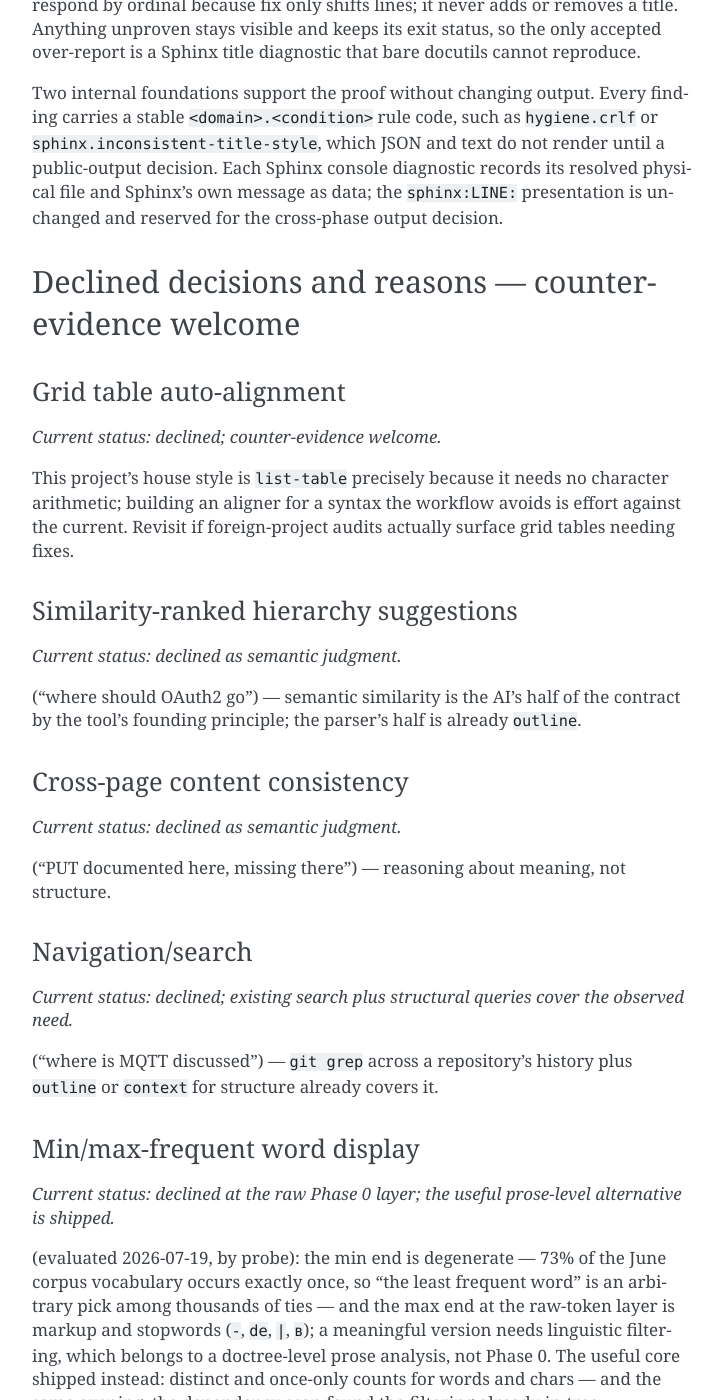
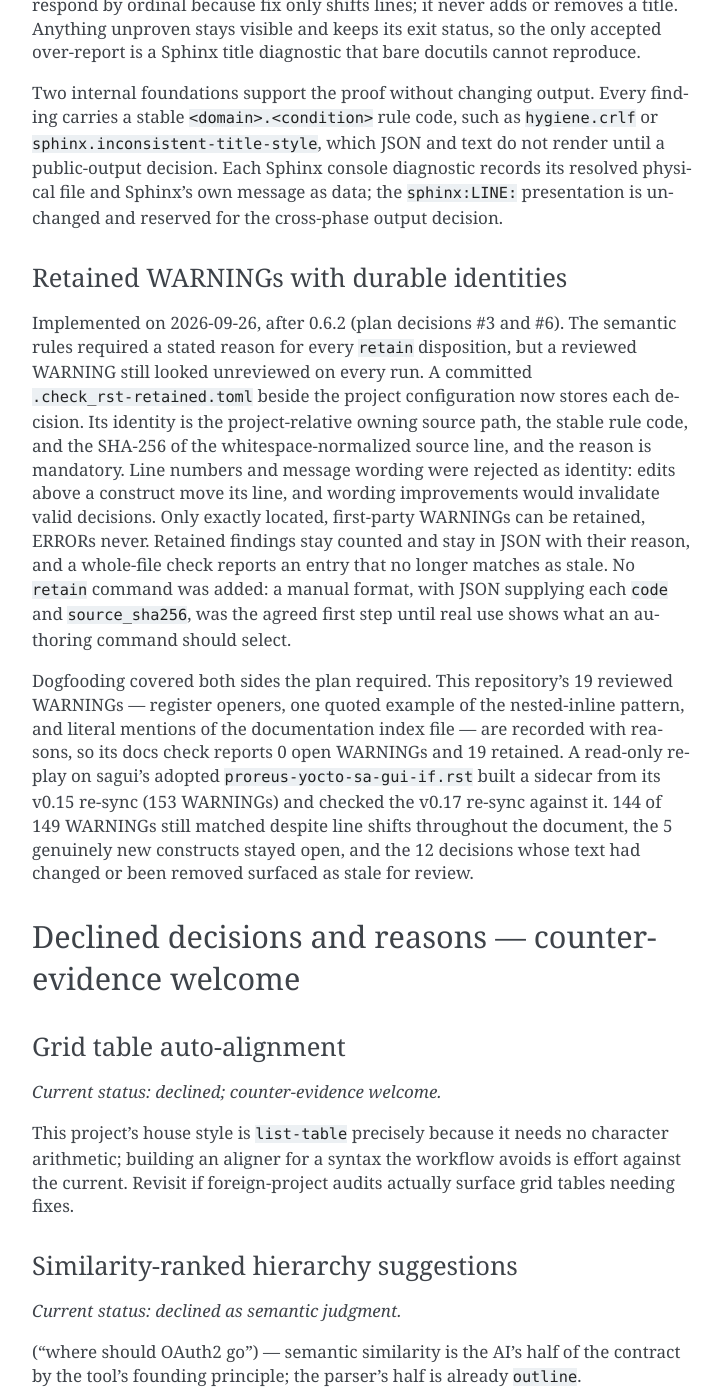
Before and after one commit to dememax/check_rst, a Sphinx documentation site: the page built from docs/roadmap.rst, in a window 1280 px wide and 1400 px high, scrolled down 52967 px. Shown: the whole window, without its empty margins (388-1110 px from the left). Built offline with Sphinx 7.4.7, drawn with Linux system fonts in a browser that asks for light colours; some of the changed text lies outside the part shown.

Commit message:
docs: dogfood retained WARNINGs on this repository and an adopted source
Plan step 3.6: dogfood the sidecar on check_rst's own deliberate WARNINGs and one adopted downstream source before calling the contract stable.

This repository now commits `.check_rst-retained.toml` with a reason for each of its 19 reviewed WARNINGs, built from the tool's own JSON `code` and `source_sha256` values:
- nine dated entries of development.rst's "Real catches" register;
- two co-equal roadmap decision labels;
- three cases of the rules' bare-filename threshold register;
- the roadmap's quoted example of the bold-around-code pattern;
- four literal mentions of an index file that are not navigation targets.

`check --recursive docs` now reports 0 open WARNINGs, 19 retained, and no stale entries. AGENTS.md lists the file in the repository layout and asks for retain decisions and stale-entry updates there.

The downstream side was replayed read-only, without touching sagui. A sidecar built from the v0.15 re-sync of the adopted `proreus-yocto-sa-gui-if.rst` (153 retainable WARNINGs) was checked against its v0.17 re-sync:
- 144 of 149 WARNINGs still matched despite line shifts throughout the document;
- the 5 genuinely new constructs stayed open;
- the 12 decisions whose text had changed or been removed surfaced as stale entries for review.

The roadmap records the design choices — identity, mandatory reasons, WARNING-only, stale detection, no authoring command yet — and this evidence in "Retained WARNINGs with durable identities". A first draft of that record mentioned the index file literally and drew its own bare-filename WARNING; the sentence now describes it instead.

Validation: the full suite passes. The three-step RST loop on roadmap.rst reports 0 errors, and quiet `check --recursive docs` reports 0 errors, 0 warnings, and 19 retained WARNINGs.

Co-Authored-By: Claude Opus 5.5 <noreply@anthropic.com>

```diff
--- a/docs/roadmap.rst
+++ b/docs/roadmap.rst
@@ -2509,6 +2509,35 @@ records its resolved physical file and Sphinx's own message as data; the
 ``sphinx:LINE:`` presentation is unchanged and reserved for the cross-phase
 output decision.
 
+===========================================
+Retained WARNINGs with durable identities
+===========================================
+
+Implemented on 2026-09-26, after 0.6.2 (plan decisions #3 and #6).  The
+semantic rules required a stated reason for every ``retain`` disposition, but a
+reviewed WARNING still looked unreviewed on every run.  A committed
+``.check_rst-retained.toml`` beside the project configuration now stores each
+decision.  Its identity is the project-relative owning source path, the stable
+rule code, and the SHA-256 of the whitespace-normalized source line, and the
+reason is mandatory.  Line numbers and message wording were rejected as
+identity: edits above a construct move its line, and wording improvements would
+invalidate valid decisions.  Only exactly located, first-party WARNINGs can be
+retained, ERRORs never.  Retained findings stay counted and stay in JSON with
+their reason, and a whole-file check reports an entry that no longer matches
+as stale.  No ``retain`` command was added: a manual format, with JSON
+supplying each ``code`` and ``source_sha256``, was the agreed first step until
+real use shows what an authoring command should select.
+
+Dogfooding covered both sides the plan required.  This repository's 19 reviewed
+WARNINGs — register openers, one quoted example of the nested-inline pattern,
+and literal mentions of the documentation index file — are recorded with reasons, so its docs
+check reports 0 open WARNINGs and 19 retained.  A read-only replay on sagui's
+adopted ``proreus-yocto-sa-gui-if.rst`` built a sidecar from its v0.15 re-sync
+(153 WARNINGs) and checked the v0.17 re-sync against it.  144 of 149 WARNINGs
+still matched despite line shifts throughout the document, the 5 genuinely new
+constructs stayed open, and the 12 decisions whose text had changed or been
+removed surfaced as stale for review.
+
 ***********************************************************
 Declined decisions and reasons — counter-evidence welcome
 ***********************************************************
```
Also changed, not shown: AGENTS.md (+4 -1 lines), .check_rst-retained.toml (added).
